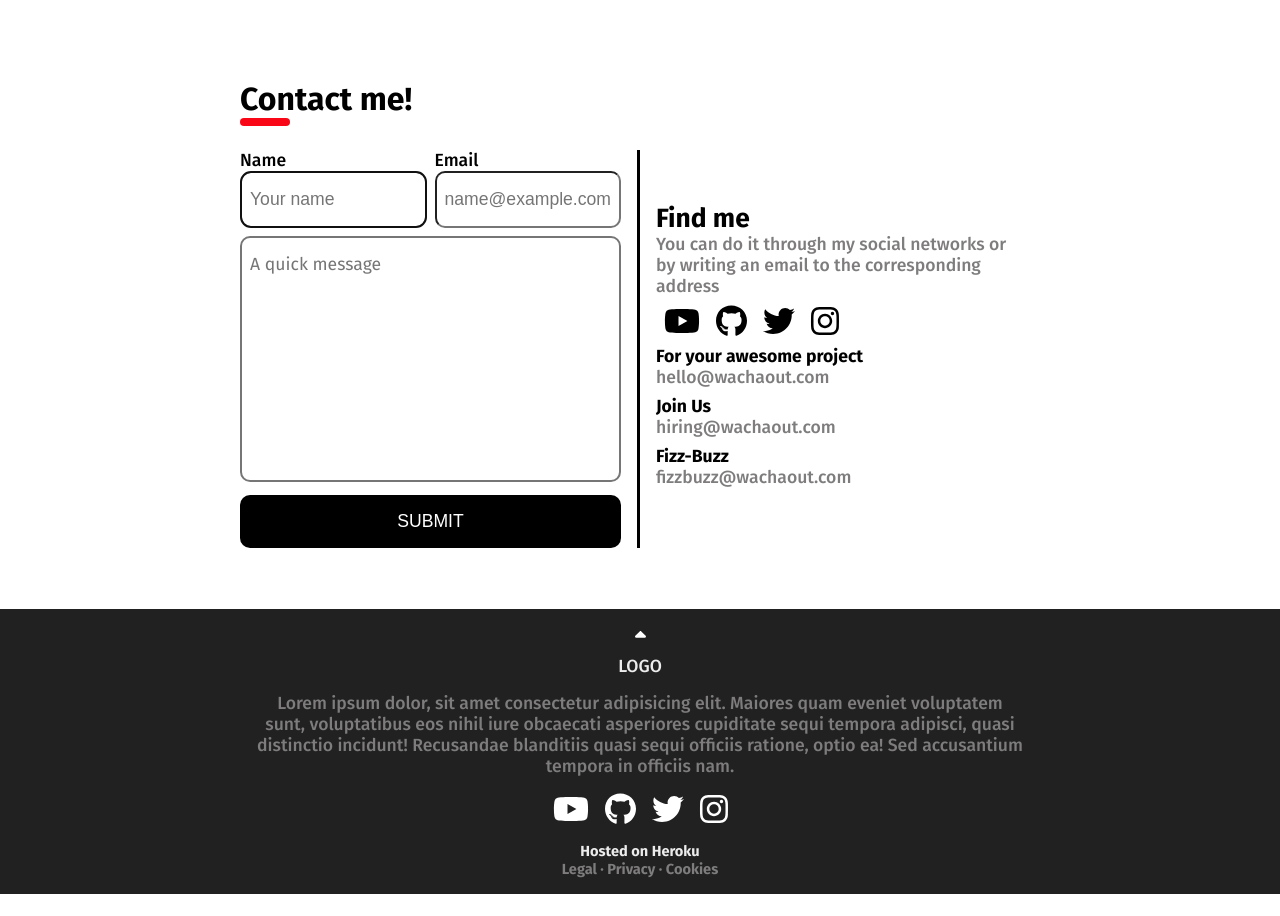
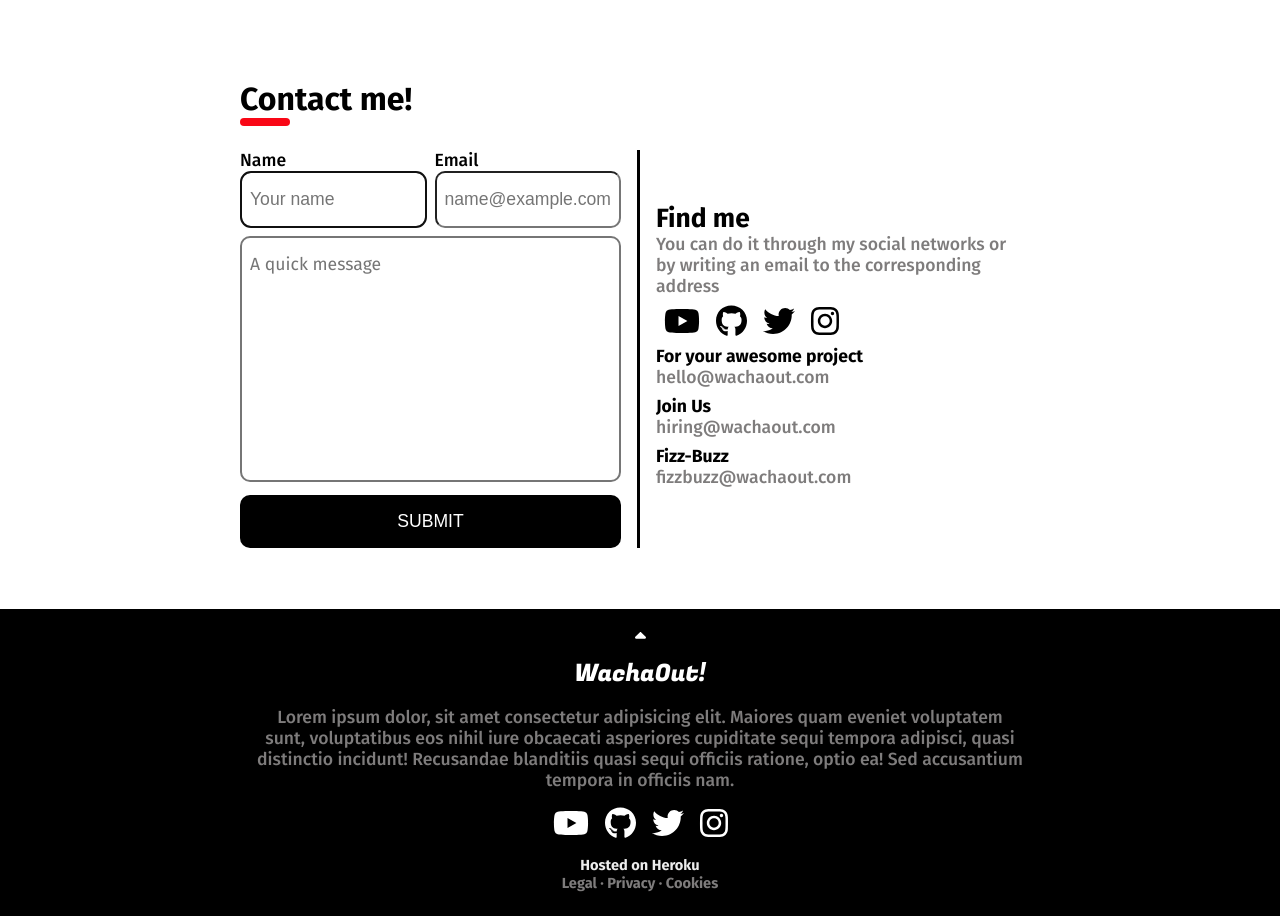
Before and after one commit to Wachamuli/wachaout, a Next.js app: page /contacts in a window 1280 px wide. Before the commit the page ends 894 px from the top, so only its background shows below. Built offline with nearby package versions, Linux system fonts and the light colour scheme.

Commit message:
A couple tweaks mainly in aptitudes and section

```diff
--- a/src/components/layout/Footer.tsx
+++ b/src/components/layout/Footer.tsx
@@ -19,7 +19,7 @@ function Footer() {
           <FontAwesomeIcon icon={faSortUp} id={styles.gotoBtn} />
         </div>
         <div className={styles.logo}>
-          <div>LOGO</div>
+          <div>WachaOut!</div>
         </div>
         <div className={styles.summaryContainer}>
           <p className={styles.summary}>
--- a/src/components/views/home/GallerySelector.tsx
+++ b/src/components/views/home/GallerySelector.tsx
@@ -5,8 +5,8 @@ import styles from "styles/home/GallerySelector.module.css";
 
 function GallerySelector() {
   return (
-    <section className="section">
-      <Title text="Check my works!" />
+    <section className={`section ${styles.section}`}>
+      <Title text="Check my works out!" />
       <div className={styles.galleriesContainer}>
         <GalleryCard
           href="/developer"
--- a/src/styles/App.css
+++ b/src/styles/App.css
@@ -18,6 +18,7 @@
 #app {
   font-family: "Fira Sans", Helvetica, Arial, sans-serif;
   font-weight: 500;
+  font-size: 1.1rem;
   color: #7e7c7c;
   background-color: #ffff;
   position: relative;
@@ -28,8 +29,7 @@
 }
 
 #main {
-  padding-bottom: 16.6rem;
-  font-size: 1.1rem;
+  padding-bottom: 18rem;
 }
 
 ::-webkit-scrollbar {
--- a/src/styles/Button.module.css
+++ b/src/styles/Button.module.css
@@ -13,6 +13,8 @@
   min-width: 9.5rem;
 }
 
-.btn:hover {
+.btn:hover,
+.btn:focus,
+.btn:active {
   background: yellow;
 }
--- a/src/styles/Footer.module.css
+++ b/src/styles/Footer.module.css
@@ -1,9 +1,11 @@
 #footer {
   position: absolute;
   bottom: 0;
-  background:#212121;
+  background: black;
+  /* #212121 */
   height: auto;
   width: 100%;
+  padding-bottom: 0.5rem;
 }
 
 #gotoBtnContainer {
@@ -24,7 +26,9 @@
 }
 
 .logo {
-  color: rgb(236, 236, 236);
+  color: #ffff;
+  font-family: "Fugaz One", cursive;
+  font-size: 1.5rem;
 }
 
 .summaryContainer {
--- a/src/styles/Navbar.module.css
+++ b/src/styles/Navbar.module.css
@@ -14,7 +14,6 @@
   font-family: "Fugaz One", cursive;
   font-size: 1.5rem;
   text-shadow: -3px 3px rgb(0, 0, 0, 0.7);
-  letter-spacing: 1px;
 }
 
 #logoContainer {
--- a/src/styles/Section.module.css
+++ b/src/styles/Section.module.css
@@ -14,7 +14,7 @@
 
 .sectionRightSide {
   display: flex;
-  flex-direction: column;
+  justify-content: center;
   align-content: center;
 }
 
--- a/src/styles/home/GallerySelector.module.css
+++ b/src/styles/home/GallerySelector.module.css
@@ -1,5 +1,5 @@
 .section {
-  background: #f3f3f3;
+  /* background: #f3f3f3; */
 }
 
 .galleriesContainer {
```
Also changed, not shown: src/components/views/home/Aptitudes.tsx (+6 -6 lines), src/components/views/home/Banner.tsx (+11 -8 lines), src/styles/Aptitude.module.css (+5 -6 lines), src/styles/home/Banner.module.css (+7 -6 lines).
